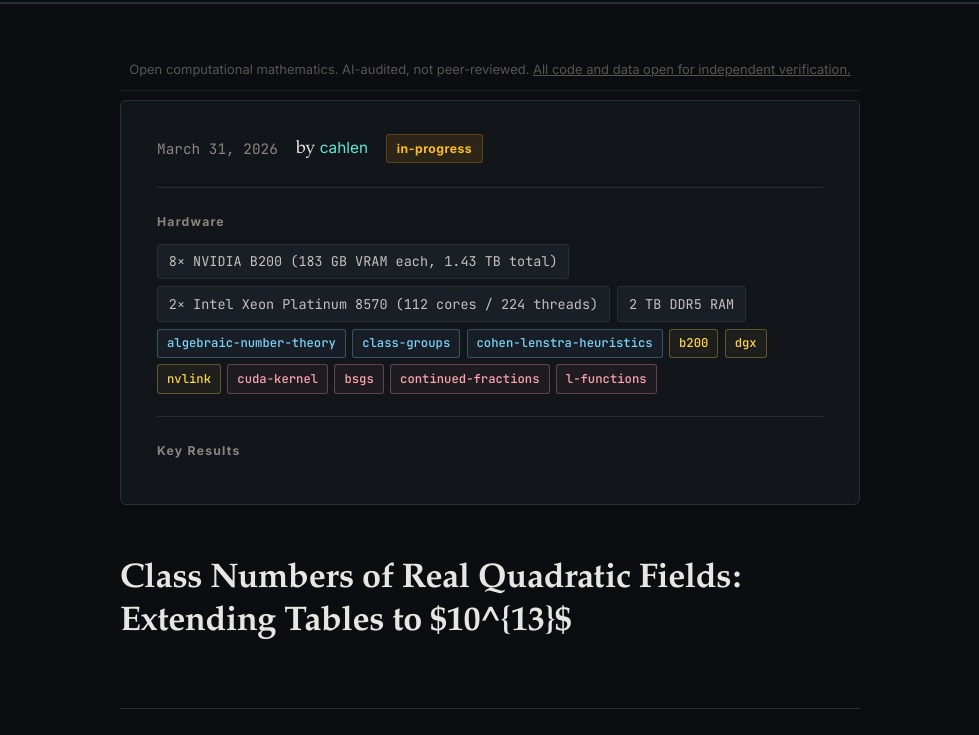
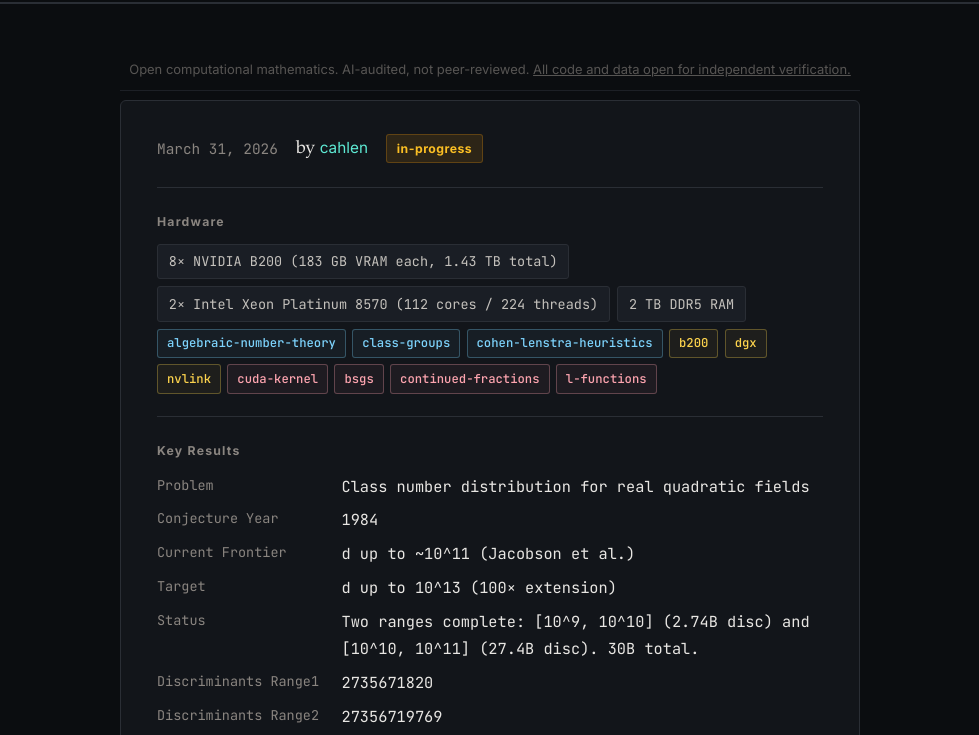
Before and after one commit to cahlen/bigcompute.science, an Astro site: page /experiments/class-numbers-real-quadratic/ in a window 1280 px wide. Shown: the part 65-800 px from the top of the page, without its empty margins (150-1129 px from the left). Built offline with nearby package versions, Linux system fonts and the light colour scheme; Astro itself is replaced by a stand-in of ours; some packages are replaced by stand-ins of ours; a web font is replaced by a local one.

Commit message:
Fix: render ALL experiment result keys dynamically, not just 4 hardcoded
Was: only showed conjecture, verified_range, failures, llm_proofs
Now: iterates Object.entries(results) and renders every key-value pair
Labels auto-generated from key names (underscores → spaces → title case)
Validation passes highlighted green, failures highlighted red.

Ramsey now shows 13 results. Hausdorff shows 12. Flint Hills shows 11.
Previously all showed 0-4.

Co-Authored-By: Claude Opus 4.6 (1M context) <noreply@anthropic.com>

```diff
--- a/src/layouts/Experiment.astro
+++ b/src/layouts/Experiment.astro
@@ -228,10 +228,16 @@ const domains = frontmatter.domain || [];
         <div class="results-summary">
           <h4>Key Results</h4>
           <dl>
-            {results.conjecture && <><dt>Conjecture</dt><dd>{results.conjecture}</dd></>}
-            {results.verified_range && <><dt>Verified Range</dt><dd>d = {results.verified_range[0].toLocaleString()} to {results.verified_range[1].toLocaleString()}</dd></>}
-            {results.failures !== undefined && <><dt>Failures</dt><dd class={results.failures === 0 ? 'result-pass' : 'result-fail'}>{results.failures}</dd></>}
-            {results.llm_proofs && <><dt>LLM Proofs</dt><dd>{results.llm_proofs}</dd></>}
+            {Object.entries(results).map(([key, val]: [string, any]) => {
+              if (val === null || val === undefined) return null;
+              const label = key.replace(/_/g, ' ').replace(/\b\w/g, (c: string) => c.toUpperCase());
+              const display = Array.isArray(val) ? val.join(', ') : String(val);
+              const isPass = (key === 'failures' && val === 0) || key.includes('validation') && String(val).includes('PASS');
+              const isFail = key === 'failures' && val > 0;
+              return (
+                <><dt>{label}</dt><dd class={isPass ? 'result-pass' : isFail ? 'result-fail' : ''}>{display}</dd></>
+              );
+            })}
           </dl>
         </div>
       )}
```
